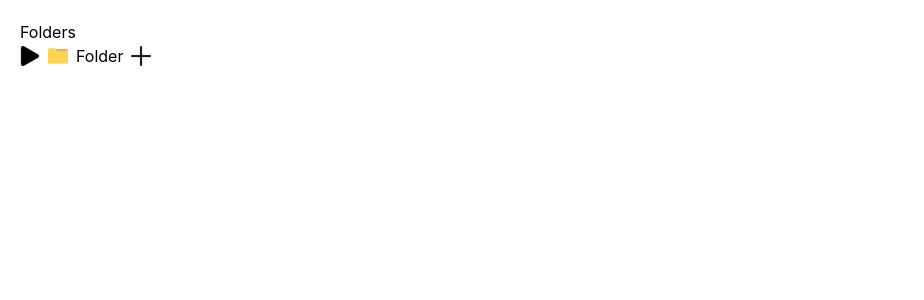
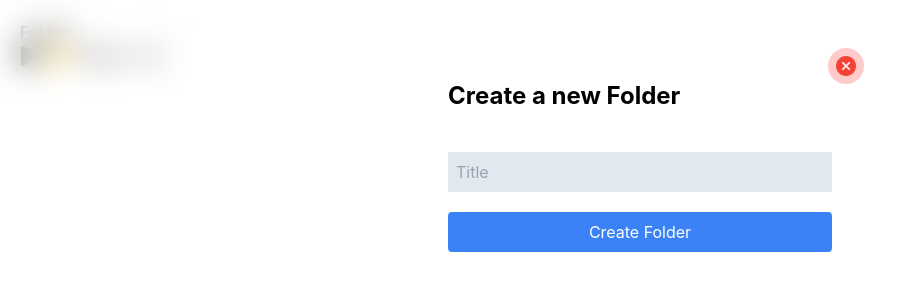
Before and after one commit to mabuhanifa/codeware-react-app, a React (Create React App) app: page / in a window 1280 px wide. Both pictures are taken after a click on the picture 141 px from the left and 56 px from the top of the page. Shown: the top 300 px of the page, without its empty margins (0-924 px from the left). Built offline with nearby package versions, Linux system fonts and the light colour scheme.

Commit message:
model added

```diff
--- a/src/components/Folder.tsx
+++ b/src/components/Folder.tsx
@@ -3,22 +3,46 @@ import down from "../icons/down.png";
 import folderIcon from "../icons/folder.png";
 import plus from "../icons/plus.png";
 import right from "../icons/right.png";
+import Modal from "./Modal";
 
-export default function Folder({ folder }: { folder: { name: string } }) {
+type Props = {
+  folder: { name: string };
+  setFolders: React.Dispatch<
+    React.SetStateAction<
+      {
+        name: string;
+      }[]
+    >
+  >;
+};
+
+export default function Folder({ folder, setFolders }: Props) {
   const [collapse, setCollapse] = useState(false);
-  const [show, setShow] = useState(false);
+  const [modal, setModal] = useState(false);
+
   return (
     <div>
+      {modal && (
+        <Modal view={modal} setModal={setModal} setFolders={setFolders} />
+      )}
       <div className="flex items-center gap-x-2">
         <img
           src={collapse ? down : right}
           alt="collapse"
           className="h-5 w-5 cursor-pointer"
+          onClick={() => {
+            setCollapse((m) => !m);
+          }}
         />
 
         <img src={folderIcon} alt="folder" className="h-5 w-5 cursor-pointer" />
-        <h1>Folder</h1>
-        <img src={plus} alt="plus" className="h-5 w-5 cursor-pointer" />
+        <h1>{folder.name}</h1>
+        <img
+          src={plus}
+          alt="plus"
+          className="h-5 w-5 cursor-pointer"
+          onClick={() => setModal(true)}
+        />
       </div>
     </div>
   );
--- a/src/components/Folders.tsx
+++ b/src/components/Folders.tsx
@@ -11,7 +11,7 @@ export default function Folders() {
     <div>
       <h1>Folders</h1>
       {folders.map((folder, i) => (
-        <Folder folder={folder} key={i} />
+        <Folder folder={folder} key={i} setFolders={setFolders} />
       ))}
     </div>
   );
--- /dev/null
+++ b/src/components/Modal.tsx
@@ -0,0 +1,71 @@
+import { useState } from "react";
+import remove from "../icons/remove.png";
+
+type Props = {
+  view: boolean;
+  setModal: React.Dispatch<React.SetStateAction<boolean>>;
+  setFolders: React.Dispatch<
+    React.SetStateAction<
+      {
+        name: string;
+      }[]
+    >
+  >;
+};
+
+export default function Modal({ view, setModal, setFolders }: Props) {
+  const [title, setTitle] = useState("");
+
+  const closeModal = () => {
+    setModal((m) => !m);
+  };
+
+  const addFolder = () => {
+    console.log(title);
+    if (title.trim() === "") {
+      return;
+    } else {
+      setFolders((f) => [...f, { name: title }]);
+      closeModal();
+    }
+  };
+
+  if (!view) {
+    return null;
+  }
+
+  return (
+    <>
+      <div className="bg-opacity-30 backdrop-blur-lg fixed inset-0 flex justify-center z-20 py-10">
+        <div className="max-w-2xl rounded-xl p-10 relative shad h-max">
+          <h1 className="text-2xl font-bold mb-10">Create a new Folder</h1>
+          <button
+            className=" text-red-500 absolute top-2 right-2 bg-red-200 p-2 rounded-full hover:bg-red-300"
+            onClick={closeModal}
+          >
+            <img src={remove} alt="remove" className="h-5 w-5 cursor-pointer" />
+          </button>
+          <div>
+            <form>
+              <input
+                type="text"
+                placeholder="Title"
+                className="p-2 bg-slate-200 w-96"
+                onChange={(e) => setTitle(e.target.value)}
+                required
+              />
+              <br />
+              <button
+                className="bg-blue-500 px-10 text-white p-2 w-96 rounded my-5"
+                onClick={addFolder}
+                type="submit"
+              >
+                Create Folder
+              </button>
+            </form>
+          </div>
+        </div>
+      </div>
+    </>
+  );
+}
```
